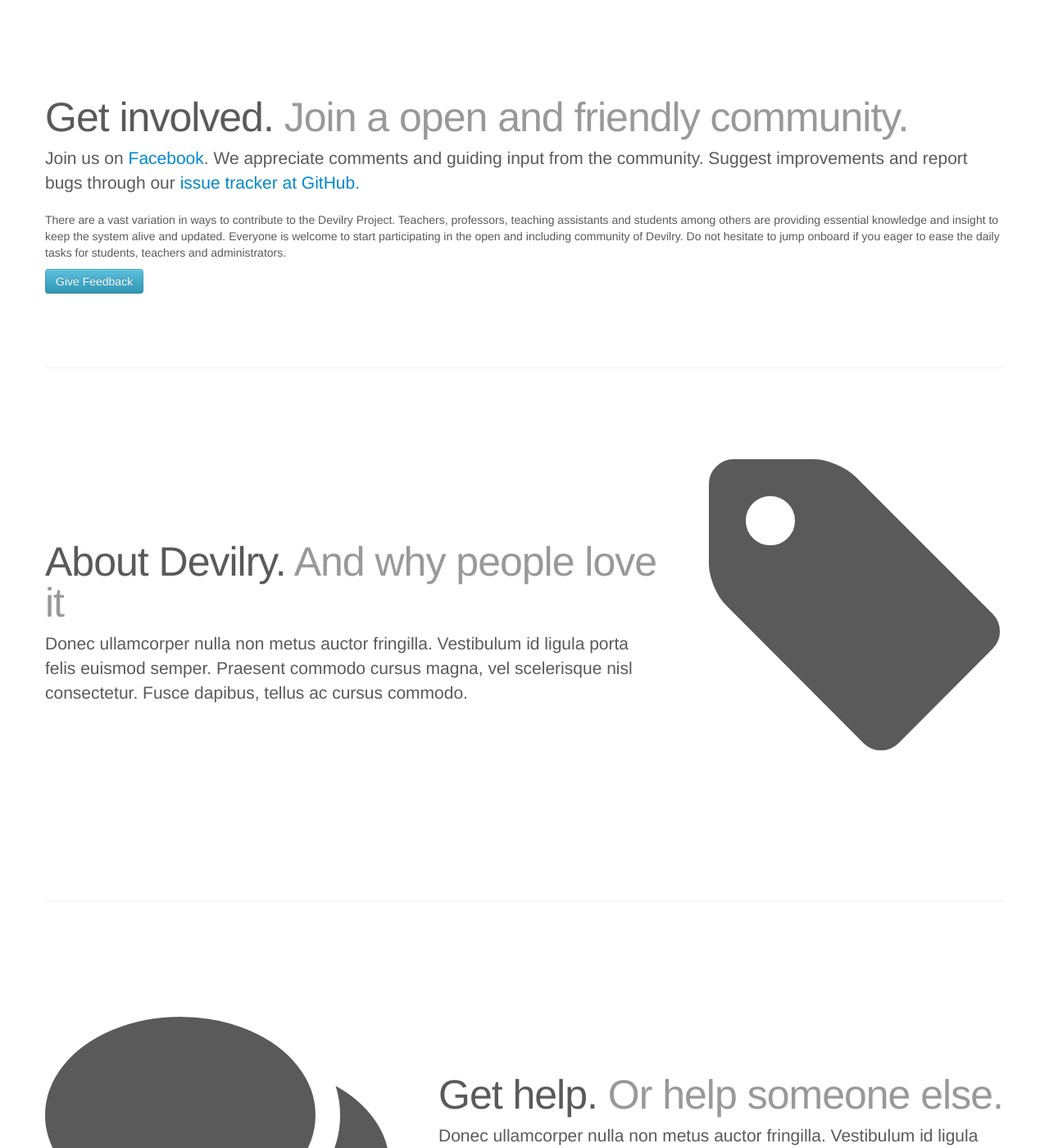
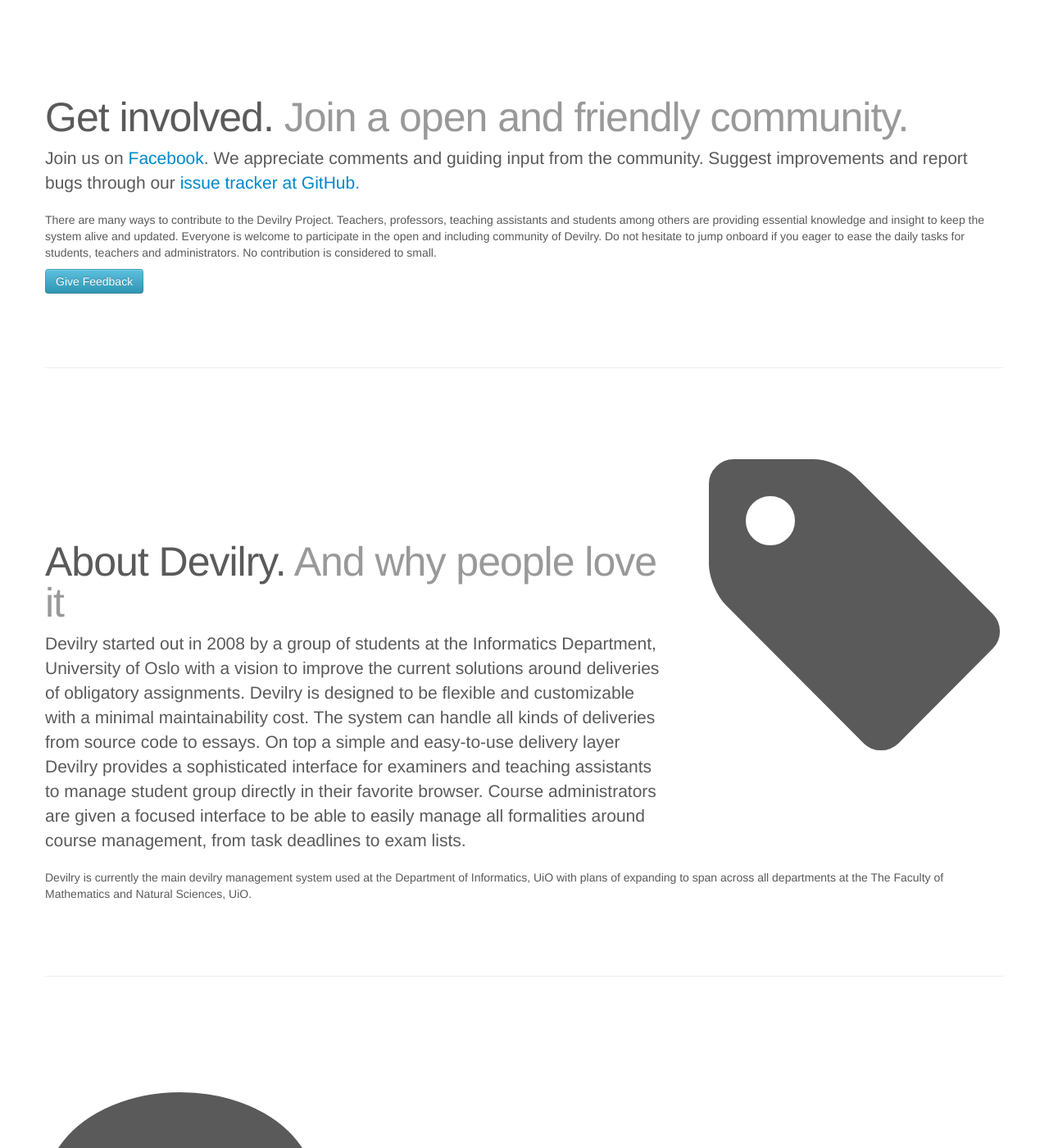
Before and after one commit to devilry/devilry.github.com, a Jekyll site: the page built from index.html, in a window 1280 px wide and 1400 px high, scrolled down 1070 px. Shown: the whole window at 82% size. Built offline with Jekyll 4.4.1, drawn with Linux system fonts in a browser that asks for light colours; some of the changed text lies outside the part shown.

Commit message:
index.html Added text and links

```diff
--- a/index.html
+++ b/index.html
@@ -142,14 +142,16 @@
             tracker at GitHub.</a>
         </p>
         <p>
-          There are a vast variation in ways to contribute to the
+          There are many ways to contribute to the
             Devilry Project. Teachers, professors, teaching
             assistants and students among others are providing
-          essential knowledge and insight to keep the system alive and  updated.
+          essential knowledge and insight to keep the system alive and
+            updated.
           Everyone is welcome to
-            start participating in the open and including community of
+            participate in the open and including community of
             Devilry. Do not hesitate to jump onboard if you eager to ease the daily
-            tasks for students, teachers and administrators.
+            tasks for students, teachers and administrators. No
+            contribution is considered to small.
         </p>
         <p><a class="btn btn-info"
         href="https://github.com/devilry/devilry-django/issues/new">Give Feedback</a></p>
@@ -163,19 +165,31 @@
             <i class="icon-tag marketing-huge-icon"></i>
         </div>
         <h2>About Devilry. <span class="muted">And why people love it</span></h2>
-        <p class="lead">Donec ullamcorper nulla non metus auctor fringilla. Vestibulum id ligula porta felis euismod semper. Praesent commodo cursus magna, vel scelerisque nisl consectetur. Fusce dapibus, tellus ac cursus commodo.</p>
+
+ <p class="lead">Devilry started out in 2008 by a group of students at the Informatics Department, University of Oslo with a vision to improve the current solutions around deliveries of obligatory assignments. Devilry is designed to be flexible and customizable with a minimal maintainability cost. The system can handle all kinds of deliveries from source code to essays. On top a simple and easy-to-use delivery layer Devilry provides a sophisticated interface for examiners and teaching assistants to manage student group directly in their favorite browser. Course administrators are given a focused interface to be able to easily manage all formalities around course management, from task deadlines to exam lists. </p>
+<p>
+ Devilry is currently the main devilry management system used at the Department of Informatics, UiO with plans of expanding to span across all departments at the The Faculty of Mathematics and Natural Sciences, UiO.</p>
     </div>
 
     <hr class="featurette-divider">
 
     <div class="featurette" id="help">
-        <div class="featurette-graphics-left">
-            <!--<img alt="Devilry logo" src="devilrylogo-large.png"/>-->
-            <i class="icon-comments marketing-huge-icon"></i>
-        </div>
-        <h2>Get help. <span class="muted">Or help someone else.</span></h2>
-        <p class="lead">Donec ullamcorper nulla non metus auctor fringilla. Vestibulum id ligula porta felis euismod semper. Praesent commodo cursus magna, vel scelerisque nisl consectetur. Fusce dapibus, tellus ac cursus commodo.</p>
-        <p>TODO: Include the info from <a href="https://devilry-userdoc.readthedocs.org/en/latest/contact.html">the userdocs</a></p>
+      <div class="featurette-graphics-left">
+        <!--<img alt="Devilry logo" src="devilrylogo-large.png"/>-->
+        <i class="icon-comments marketing-huge-icon"></i>
+      </div>
+      <h2>Get help. <span class="muted">Or help someone else.</span></h2>
+
+
+      <p class="lead">
+        The easiest way to start out is to give us a like at our
+        <a href="https://www.facebook.com/DevilryProsjektet">facebook page</a>. To dig into what happens directly to the
+        Devilry code base visit
+        our <a href="https://github.com/devilry/devilry-django/issues?state=open">issue
+        tracker at Github</a>To help
+        out others become of a part of the team now!
+      </p>
+
     </div>
 
     <div class="featurette" id="developer">
@@ -184,7 +198,10 @@
             <i class="icon-puzzle-piece marketing-huge-icon"></i>
         </div>
         <h2>Develop Devilry. <span class="muted">We will help you get started.</span></h2>
-        <p class="lead">Donec ullamcorper nulla non metus auctor fringilla. Vestibulum id ligula porta felis euismod semper. Praesent commodo cursus magna, vel scelerisque nisl consectetur. Fusce dapibus, tellus ac cursus commodo.</p>
+        <p class="lead">
+
+          Developers can clone our repository at <a href="https://github.com/devilry/devilry-django">github</a> and start right away. The <a href="http://devilry.readthedocs.org/en/latest/">Devilry Devoloper Documentation</a> will guide you in the right direction. Feel free to consult the<a href="https://groups.google.com/forum/#!forum/devilry-help">Devilry Help Questions and Answers</a> forum for further help on every matters concerning Devilry.
+</p>
         <p>The Devilry source code is available at our repository under the BSD license, which is an open source license.</p>
         <p><a href="https://github.com/devilry/devilry-django/wiki/Developer">Developer Wiki</a></p>
     </div>
```
